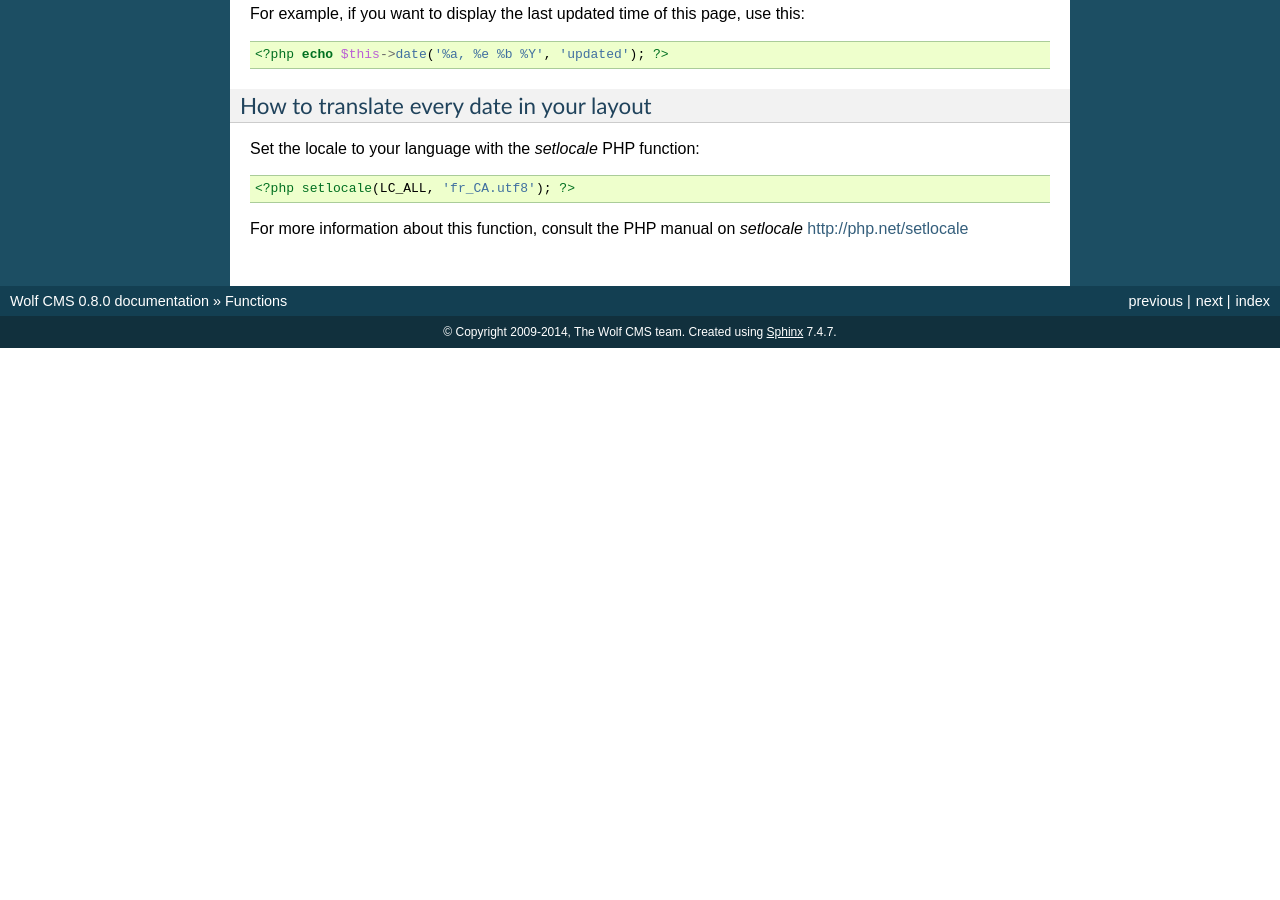
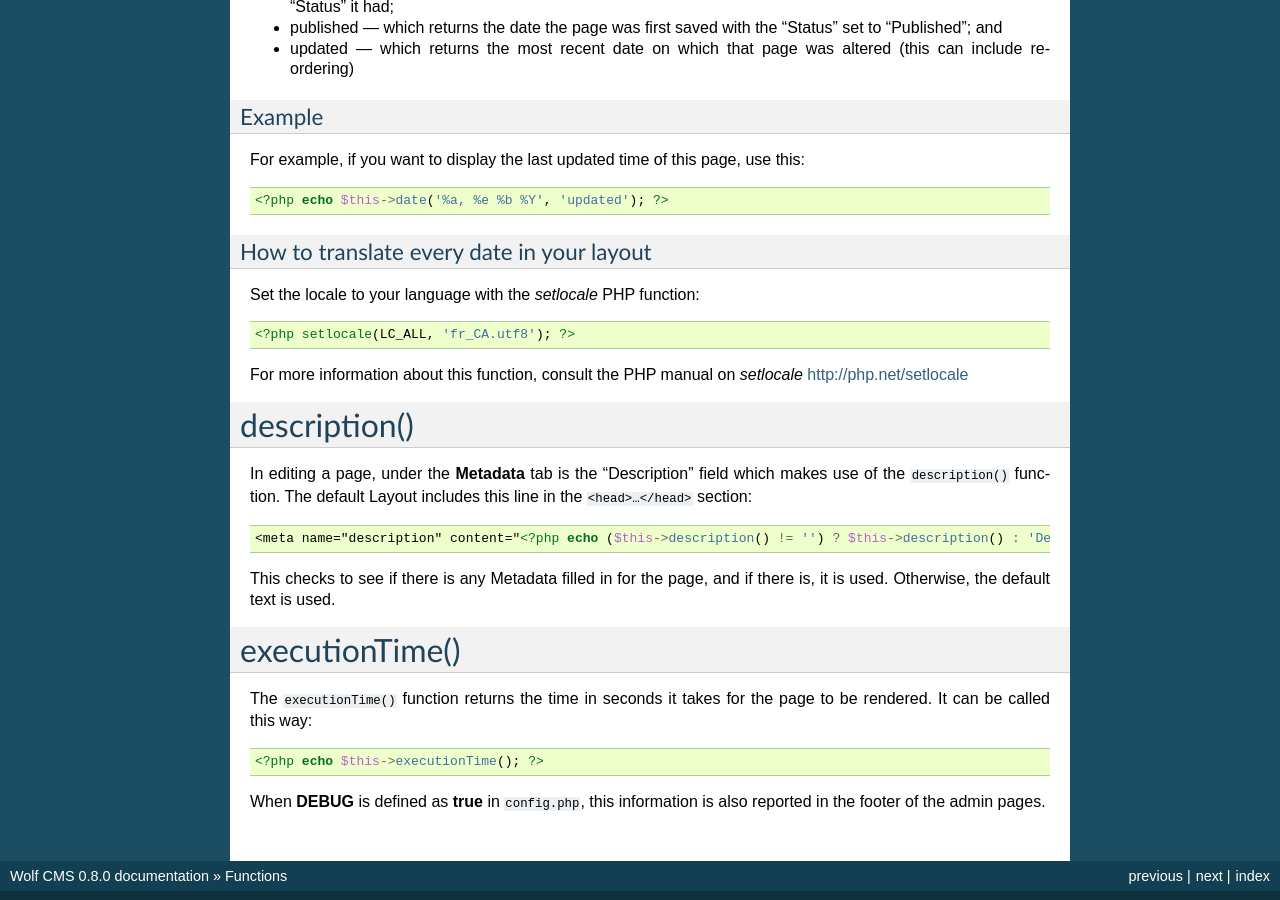
Before and after one commit to wolfcms/docs.wolfcms.org, a Sphinx documentation site: the page built from source/functions.rst, in a window 1280 px wide and 900 px high, scrolled down 4966 px. Built offline with Sphinx 7.4.7, drawn with Linux system fonts in a browser that asks for light colours; pages that are not in the unit, such as notebooks, are missing from menus; before the commit the page ends 5314 px from its top, so only the background shows below that; some of the changed text lies outside the part shown.

Commit message:
Add description() and executionTime() functions

```diff
--- a/source/functions.rst
+++ b/source/functions.rst
@@ -198,6 +198,8 @@ In order to display the body, put this code at the appropriate place in your lay
 
 Other content parts (page-parts) can be created by clicking the green "+" icon above the upper-right corner of the page editing box. (The red "-" icon deletes the active part/tab, so be careful!)
 
+.. image:: ../images/content_tab-buttons.png
+
 If you need to display one of these "custom" parts, like the sidebar tab in the Home Page graphic above (circled in blue), just add it to the parameter:
 
 .. code-block:: php
@@ -273,3 +275,25 @@ Set the locale to your language with the *setlocale* PHP function:
 	<?php setlocale(LC_ALL, 'fr_CA.utf8'); ?>
 
 For more information about this function, consult the PHP manual on *setlocale*  http://php.net/setlocale
+
+description()
+=============
+
+In editing a page, under the **Metadata** tab is the “Description” field which makes use of the ``description()`` function. The default Layout includes this line in the ``<head>…</head>`` section:
+
+.. code-block:: php
+
+	  <meta name="description" content="<?php echo ($this->description() != '') ? $this->description() : 'Default description goes here'; ?>" />
+
+This checks to see if there is any Metadata filled in for the page, and if there is, it is used. Otherwise, the default text is used.
+
+executionTime()
+===============
+
+The ``executionTime()`` function returns the time in seconds it takes for the page to be rendered. It can be called this way:
+
+.. code-block:: php
+
+	<?php echo $this->executionTime(); ?>
+
+When **DEBUG** is defined as **true** in ``config.php``, this information is also reported in the footer of the admin pages.
```
